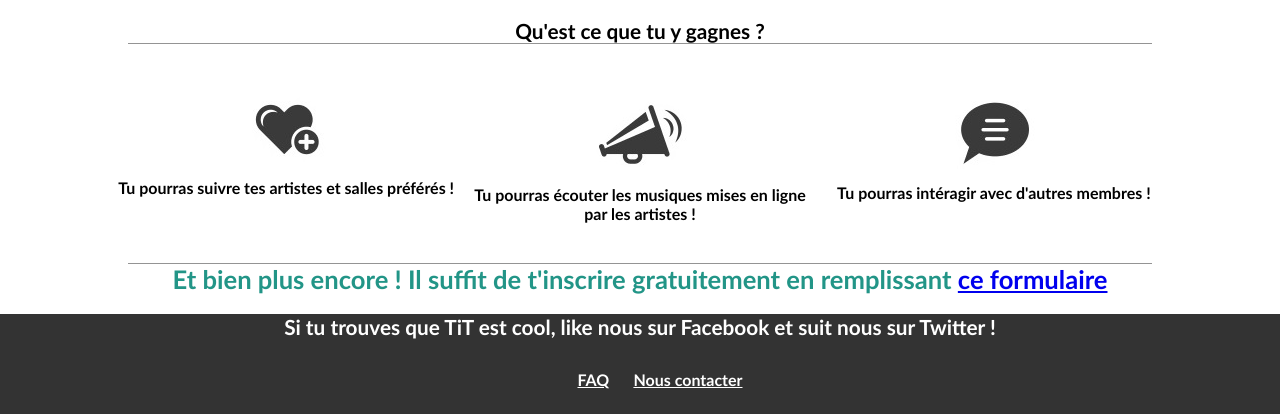
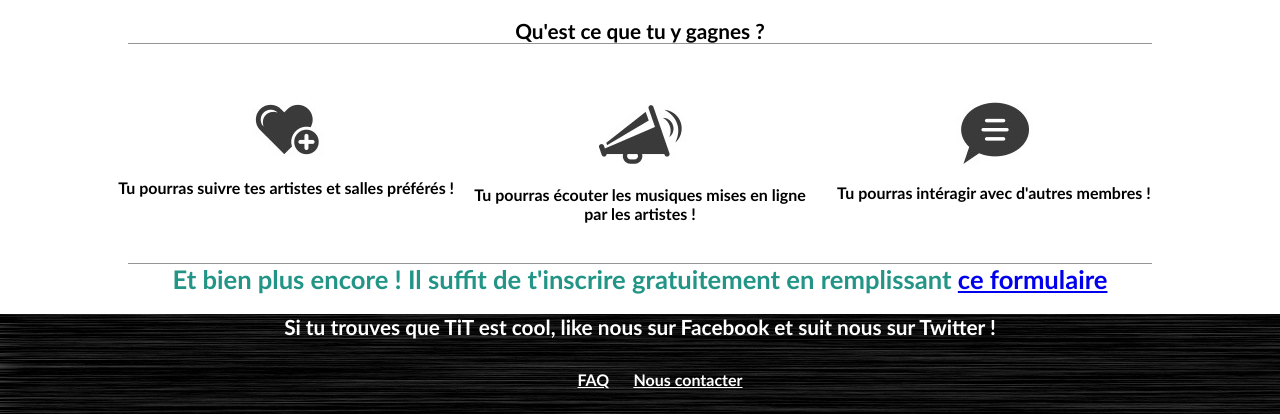
Before and after one commit to baptisteCapart/Site-Web, a PHP site: page /home.php in a window 1280 px wide. Shown: the part 1163-1583 px from the top of the page. Run offline with PHP 8.4, Linux system fonts and the light colour scheme; some web fonts are replaced.

Commit message:
modif du footer

```diff
--- a/bannierestyle.css
+++ b/bannierestyle.css
@@ -265,7 +265,7 @@ nav ul li ul li a:hover
 
 footer
 {
-	background-color: #333333;
+	background-image: url(images/darkmetal.jpg);
 	height: 10%;
 	min-height: 100px;
 	width: 100%;
```
